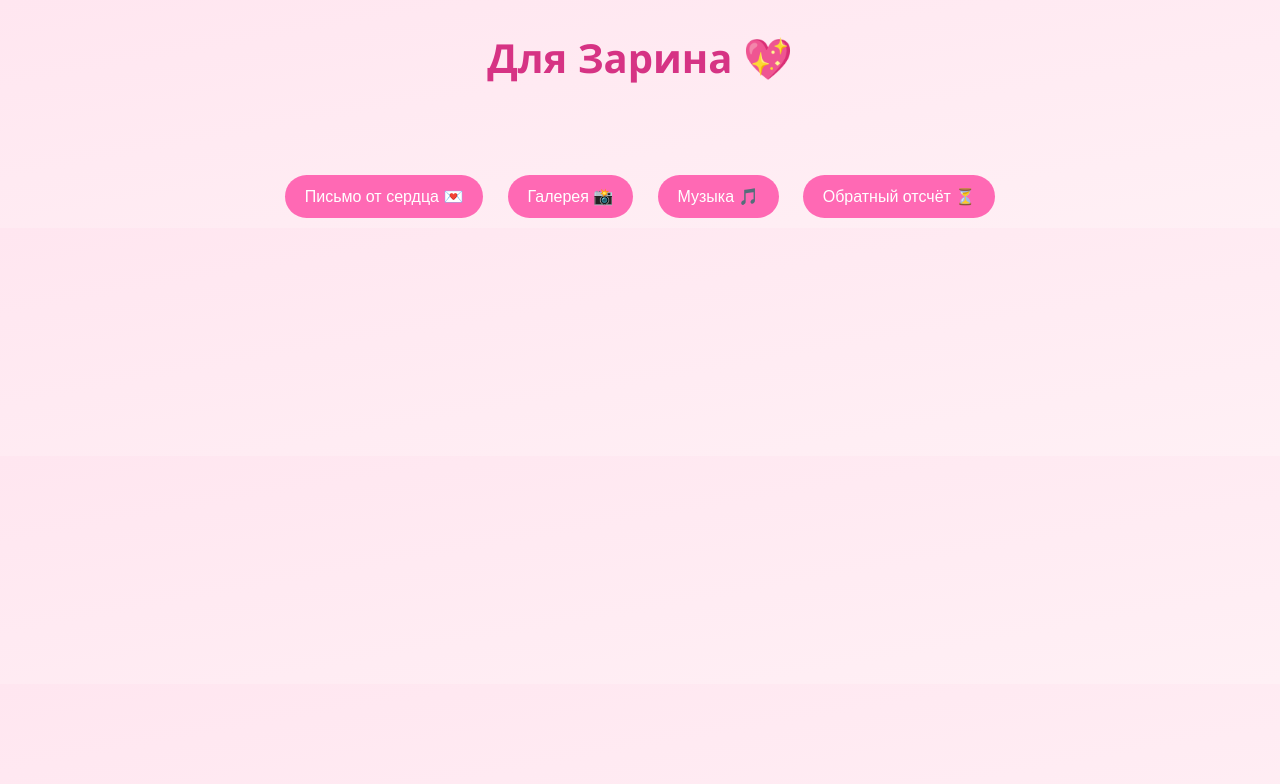
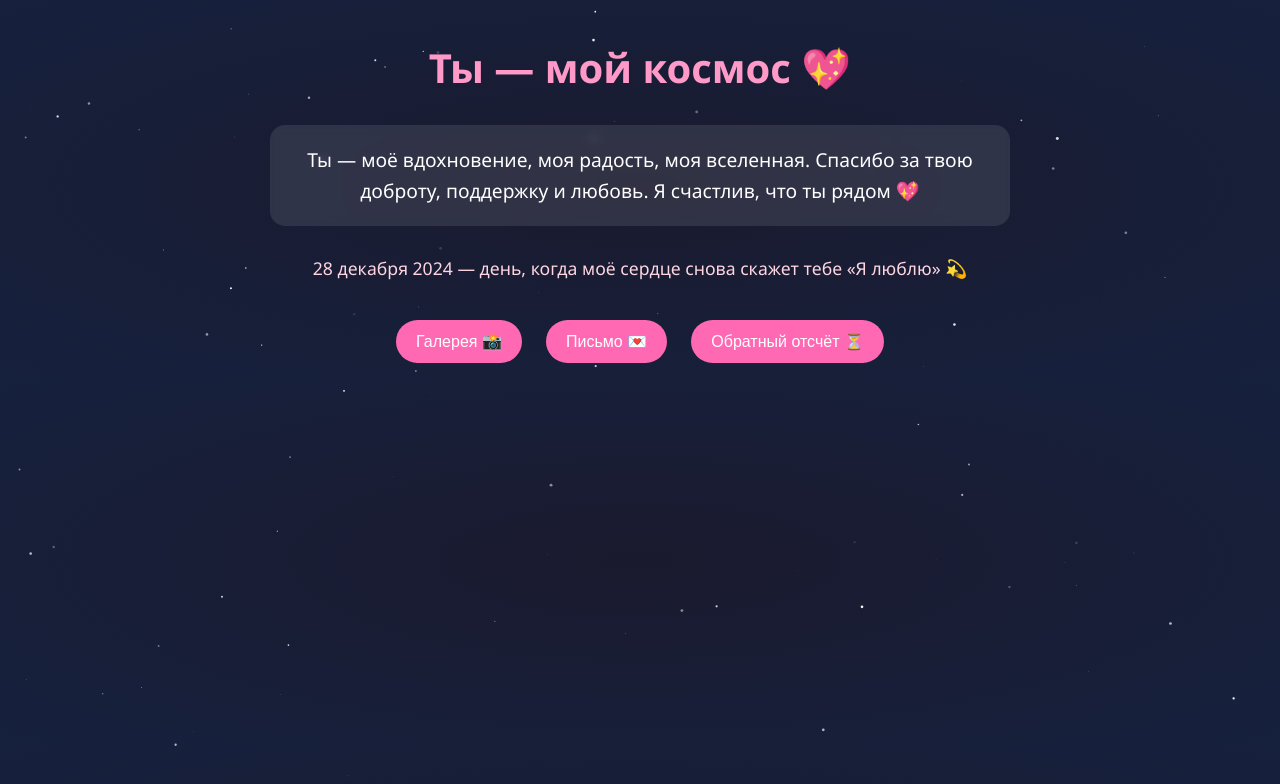
Before and after one commit to Alisher200225bpv/love, a plain HTML site: page index.html in a window 1280 px wide. Shown: the top 784 px of the page. Drawn offline with Linux system fonts and the light colour scheme.

Commit message:
Update index.html

```diff
--- a/index.html
+++ b/index.html
@@ -3,69 +3,55 @@
 <head>
   <meta charset="UTF-8" />
   <meta name="viewport" content="width=device-width, initial-scale=1.0" />
-  <title>Для Зарина 💖</title>
+  <title>Ты — мой космос 💖</title>
   <style>
     body {
       margin: 0;
       font-family: 'Segoe UI', sans-serif;
-      background: linear-gradient(to bottom right, #ffe6f0, #fff0f5);
-      overflow-x: hidden;
+      background: radial-gradient(ellipse at center, #1a1a2e 0%, #16213e 100%);
+      color: #fff;
+      overflow: hidden;
+    }
+
+    canvas {
+      position: fixed;
+      top: 0; left: 0;
+      width: 100%; height: 100%;
+      z-index: -1;
     }
 
     h1 {
       text-align: center;
       font-size: 2.5em;
-      color: #d63384;
-      margin-top: 30px;
+      margin-top: 40px;
+      color: #ff99c8;
       animation: fadeIn 2s ease-in-out;
     }
 
-    .slideshow {
-      position: relative;
-      width: 90%;
-      max-width: 600px;
-      margin: 40px auto;
+    .message {
+      max-width: 700px;
+      margin: 30px auto;
+      padding: 20px;
+      background: rgba(255, 255, 255, 0.1);
       border-radius: 15px;
-      overflow: hidden;
-      box-shadow: 0 0 20px rgba(0,0,0,0.2);
+      font-size: 1.2em;
+      line-height: 1.6;
+      text-align: center;
+      backdrop-filter: blur(5px);
+      animation: fadeIn 3s ease-in-out;
     }
 
-    .slide {
-      display: none;
-      position: absolute;
-      width: 100%;
-      height: 100%;
-      animation: fade 1.5s ease-in-out;
-    }
-
-    .slide img {
-      width: 100%;
-      height: auto;
-      display: block;
-      transition: transform 0.5s ease;
-    }
-
-    .slide img:hover {
-      transform: scale(1.03);
-    }
-
-    .caption {
-      position: absolute;
-      bottom: 10px;
-      left: 0;
-      width: 100%;
+    .date {
       text-align: center;
-      font-size: 1.2em;
-      color: #fff;
-      background: rgba(0,0,0,0.4);
-      padding: 10px;
-      box-sizing: border-box;
+      font-size: 1.1em;
+      margin-top: 20px;
+      color: #ffd6e0;
+      animation: fadeIn 3s ease-in-out;
     }
 
     .buttons {
       text-align: center;
       margin-top: 30px;
-      flex-wrap: wrap;
     }
 
     .buttons button {
@@ -85,90 +71,86 @@
       background-color: #ff85c1;
     }
 
-    .heart {
-      position: absolute;
-      width: 20px;
-      height: 20px;
-      background: url('heart.png') no-repeat center;
-      background-size: contain;
-      pointer-events: none;
-      animation: floatUp 2s ease-out forwards;
-    }
-
-    @keyframes fade {
-      from { opacity: 0; }
-      to { opacity: 1; }
-    }
-
     @keyframes fadeIn {
       from { opacity: 0; transform: translateY(-20px); }
       to { opacity: 1; transform: translateY(0); }
     }
 
-    @keyframes floatUp {
-      0% { transform: translateY(0); opacity: 1; }
-      100% { transform: translateY(-100px); opacity: 0; }
-    }
-
     @media (max-width: 600px) {
       h1 { font-size: 2em; }
-      .caption { font-size: 1em; }
+      .message { font-size: 1em; padding: 15px; }
       .buttons button { font-size: 0.9em; padding: 10px 16px; }
     }
   </style>
 </head>
 <body>
-  <h1>Для Зарина 💖</h1>
+  <canvas id="stars"></canvas>
 
-  <div class="slideshow">
-    <div class="slide">
-      <img src="photo1.jpg" alt="Зарина улыбается" onmouseover="showLove('Ты — моё вдохновение 🌸')">
-      <div class="caption">Ты — моё вдохновение 🌸</div>
-    </div>
-    <div class="slide">
-      <img src="photo2.jpg" alt="Зарина на прогулке" onmouseover="showLove('С тобой каждый день — как праздник ✨')">
-      <div class="caption">С тобой каждый день — как праздник ✨</div>
-    </div>
-    <div class="slide">
-      <img src="photo3.jpg" alt="Зарина смеётся" onmouseover="showLove('Твой смех — музыка для моей души 🎵')">
-      <div class="caption">Твой смех — музыка для моей души 🎵</div>
-    </div>
+  <h1>Ты — мой космос 💖</h1>
+
+  <div class="message">
+    Ты — моё вдохновение, моя радость, моя вселенная.
+    Спасибо за твою доброту, поддержку и любовь.
+    Я счастлив, что ты рядом 💖
   </div>
 
+  <div class="date">28 декабря 2024 — день, когда моё сердце снова скажет тебе «Я люблю» 💫</div>
+
   <div class="buttons">
-    <button onclick="location.href='letter.html'">Письмо от сердца 💌</button>
     <button onclick="location.href='gallery.html'">Галерея 📸</button>
-    <button onclick="playMusic()">Музыка 🎵</button>
+    <button onclick="location.href='letter.html'">Письмо 💌</button>
     <button onclick="location.href='timer.html'">Обратный отсчёт ⏳</button>
   </div>
 
-  <audio id="bgMusic" src="song.mp3" autoplay loop></audio>
+  <script>
+    // Звёзды
+    const canvas = document.getElementById('stars');
+    const ctx = canvas.getContext('2d');
+    let stars = [];
 
-  <script>
-    let slideIndex = -1;
-    const slides = document.querySelectorAll('.slide');
-
-    function showSlides() {
-      slides.forEach(slide => slide.style.display = 'none');
-      slideIndex = (slideIndex + 1) % slides.length;
-      slides[slideIndex].style.display = 'block';
+    function resizeCanvas() {
+      canvas.width = window.innerWidth;
+      canvas.height = window.innerHeight;
     }
 
-    function playMusic() {
-      document.getElementById('bgMusic').play();
+    function createStars() {
+      stars = [];
+      for (let i = 0; i < 100; i++) {
+        stars.push({
+          x: Math.random() * canvas.width,
+          y: Math.random() * canvas.height,
+          radius: Math.random() * 1.5,
+          alpha: Math.random(),
+          dx: (Math.random() - 0.5) * 0.5,
+          dy: (Math.random() - 0.5) * 0.5
+        });
+      }
     }
 
-    function showLove(text) {
-      const heart = document.createElement('div');
-      heart.className = 'heart';
-      heart.style.left = Math.random() * window.innerWidth + 'px';
-      heart.style.top = (window.scrollY + 300) + 'px';
-      document.body.appendChild(heart);
-      setTimeout(() => heart.remove(), 2000);
+    function drawStars() {
+      ctx.clearRect(0, 0, canvas.width, canvas.height);
+      for (let star of stars) {
+        ctx.beginPath();
+        ctx.arc(star.x, star.y, star.radius, 0, Math.PI * 2);
+        ctx.fillStyle = `rgba(255,255,255,${star.alpha})`;
+        ctx.fill();
+        star.x += star.dx;
+        star.y += star.dy;
+        if (star.x < 0 || star.x > canvas.width || star.y < 0 || star.y > canvas.height) {
+          star.x = Math.random() * canvas.width;
+          star.y = Math.random() * canvas.height;
+        }
+      }
+      requestAnimationFrame(drawStars);
     }
 
-    showSlides();
-    setInterval(showSlides, 4000);
+    resizeCanvas();
+    createStars();
+    drawStars();
+    window.addEventListener('resize', () => {
+      resizeCanvas();
+      createStars();
+    });
   </script>
 </body>
 </html>
```
